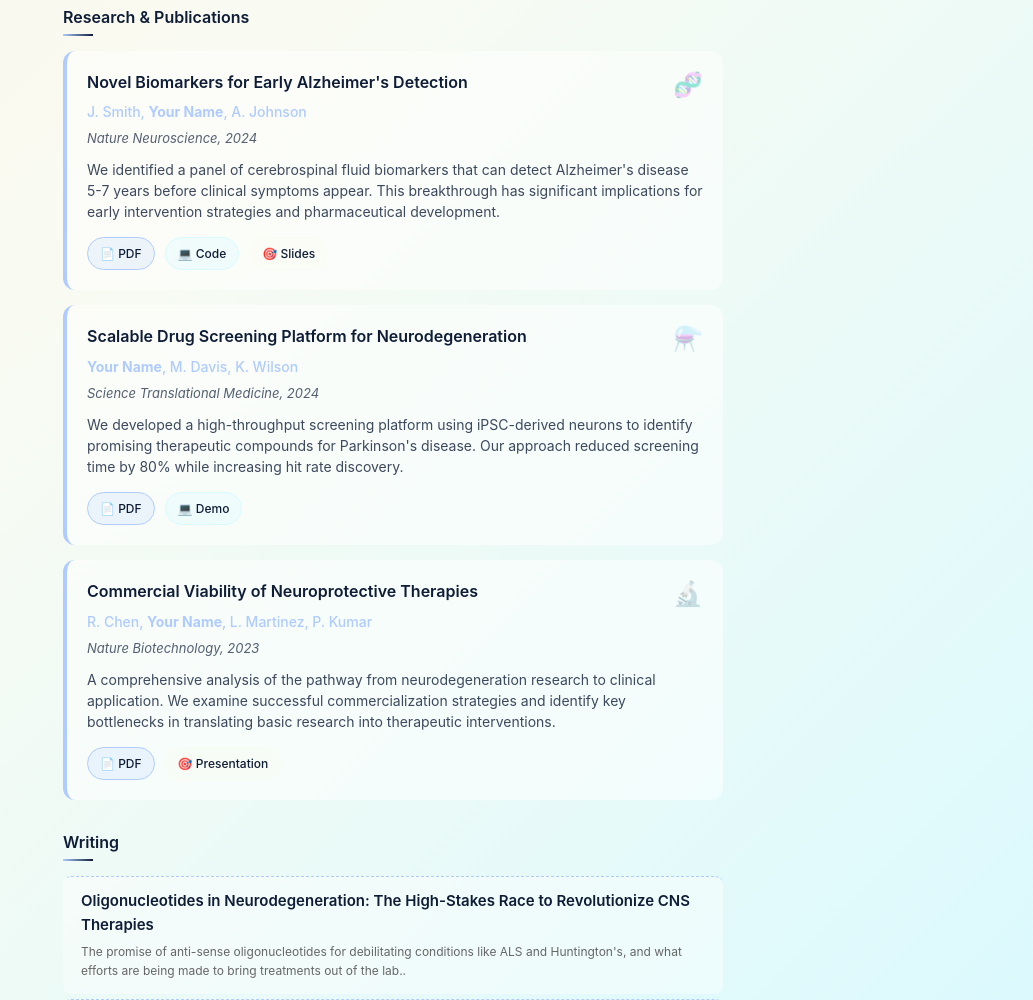
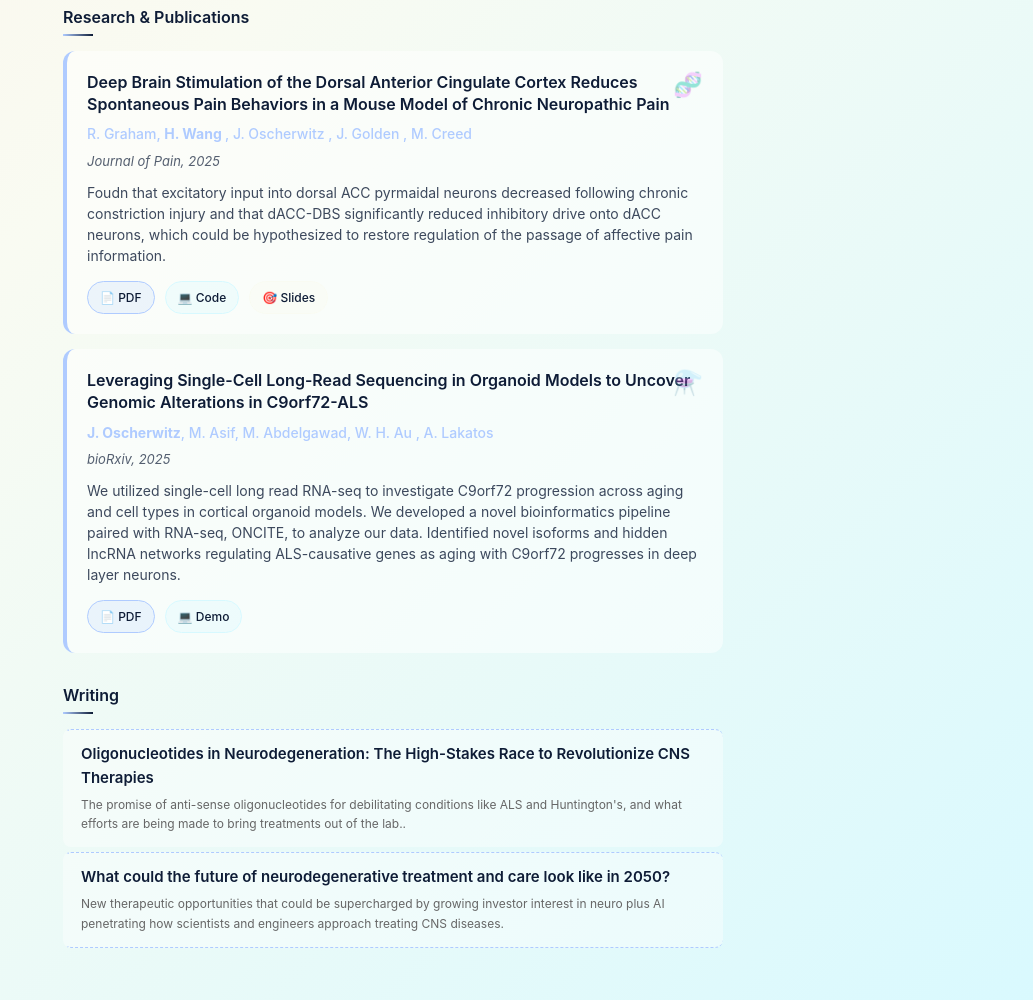
Before and after one commit to EthOsc/personal-site, a plain HTML site: page index.html in a window 1280 px wide. Shown: the part 1380-2380 px from the top of the page, without its empty margins (247-1280 px from the left). Drawn offline with Linux system fonts and the light colour scheme.

Commit message:
Update index.html

```diff
--- a/index.html
+++ b/index.html
@@ -783,7 +783,7 @@
                 </li>
                 <li class="work-item">
                     <div class="work-item-header">
-                        <img src="putnam-associates-logo.jpg" alt="Putnam Logo">
+                        <img src="putnam_associates_logo.jpg" alt="Putnam Logo">
                         <span class="company-name">Putnam Associates</span>
                         <span class="role">Summer Associate Consultant • 2023 - 2023</span>
                         <iconify-icon icon="mdi:chevron-down" class="dropdown-arrow"></iconify-icon>
@@ -827,11 +827,11 @@
             <h2>Research & Publications</h2>
             <div class="publications-grid">
                 <div class="publication-item">
-                    <div class="publication-title">Novel Biomarkers for Early Alzheimer's Detection</div>
-                    <div class="publication-authors">J. Smith, <strong>Your Name</strong>, A. Johnson</div>
-                    <div class="publication-venue">Nature Neuroscience, 2024</div>
+                    <div class="publication-title">Deep Brain Stimulation of the Dorsal Anterior Cingulate Cortex Reduces Spontaneous Pain Behaviors in a Mouse Model of Chronic Neuropathic Pain</div>
+                    <div class="publication-authors">R. Graham, <strong>H. Wang </strong>, J. Oscherwitz </strong>, J. Golden </strong>, M. Creed </div>
+                    <div class="publication-venue">Journal of Pain, 2025</div>
                     <div class="publication-abstract">
-                        We identified a panel of cerebrospinal fluid biomarkers that can detect Alzheimer's disease 5-7 years before clinical symptoms appear. This breakthrough has significant implications for early intervention strategies and pharmaceutical development.
+                        Foudn that excitatory input into dorsal ACC pyrmaidal neurons decreased following chronic constriction injury and that dACC-DBS significantly reduced inhibitory drive onto dACC neurons, which could be hypothesized to restore regulation of the passage of affective pain information.
                     </div>
                     <div class="publication-links">
                         <a href="#" class="publication-link pdf">📄 PDF</a>
@@ -841,28 +841,15 @@
                 </div>
 
                 <div class="publication-item">
-                    <div class="publication-title">Scalable Drug Screening Platform for Neurodegeneration</div>
-                    <div class="publication-authors"><strong>Your Name</strong>, M. Davis, K. Wilson</div>
-                    <div class="publication-venue">Science Translational Medicine, 2024</div>
+                    <div class="publication-title">Leveraging Single-Cell Long-Read Sequencing in Organoid Models to Uncover Genomic Alterations in C9orf72-ALS</div>
+                    <div class="publication-authors"><strong>J. Oscherwitz</strong>, M. Asif</strong>, M. Abdelgawad</strong>, W. H. Au </strong>, A. Lakatos</div>
+                    <div class="publication-venue">bioRxiv, 2025</div>
                     <div class="publication-abstract">
-                        We developed a high-throughput screening platform using iPSC-derived neurons to identify promising therapeutic compounds for Parkinson's disease. Our approach reduced screening time by 80% while increasing hit rate discovery.
+                        We utilized single-cell long read RNA-seq to investigate C9orf72 progression across aging and cell types in cortical organoid models. We developed a novel bioinformatics pipeline paired with RNA-seq, ONCITE, to analyze our data. Identified novel isoforms and hidden lncRNA networks regulating ALS-causative genes as aging with C9orf72 progresses in deep layer neurons.
                     </div>
                     <div class="publication-links">
                         <a href="#" class="publication-link pdf">📄 PDF</a>
                         <a href="#" class="publication-link code">💻 Demo</a>
-                    </div>
-                </div>
-
-                <div class="publication-item">
-                    <div class="publication-title">Commercial Viability of Neuroprotective Therapies</div>
-                    <div class="publication-authors">R. Chen, <strong>Your Name</strong>, L. Martinez, P. Kumar</div>
-                    <div class="publication-venue">Nature Biotechnology, 2023</div>
-                    <div class="publication-abstract">
-                        A comprehensive analysis of the pathway from neurodegeneration research to clinical application. We examine successful commercialization strategies and identify key bottlenecks in translating basic research into therapeutic interventions.
-                    </div>
-                    <div class="publication-links">
-                        <a href="#" class="publication-link pdf">📄 PDF</a>
-                        <a href="#" class="publication-link slides">🎯 Presentation</a>
                     </div>
                 </div>
             </div>
```
